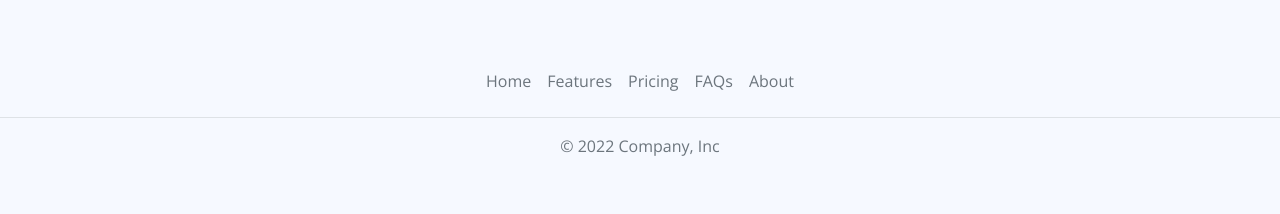
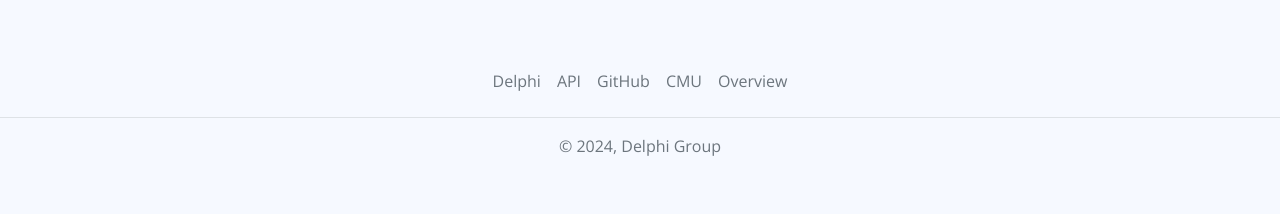
Before and after one commit to cmu-delphi/signal_documentation, a Django app: page / in a window 1280 px wide. Shown: the part 1068-1282 px from the top of the page. Run offline with Django 4.2, Linux system fonts and the light colour scheme; data comes from the database, SQL or seed files in the repository; data that the repository does not hold is empty; parts of the project's set-up code (start-up, migrations or seed data) failed here and were passed over; some libraries are stand-ins or nearby versions.

Commit message:
Fixed links in footer.

```diff
--- a/src/templates/index.html
+++ b/src/templates/index.html
@@ -109,22 +109,22 @@
     <footer class="py-3 my-4">
       <ul class="nav justify-content-center border-bottom pb-3 mb-3">
         <li class="nav-item">
-          <a href="#" class="nav-link px-2 text-muted">Home</a>
+          <a href="https://delphi.cmu.edu/about/" class="nav-link px-2 text-muted">Delphi</a>
         </li>
         <li class="nav-item">
-          <a href="#" class="nav-link px-2 text-muted">Features</a>
+          <a href="https://cmu-delphi.github.io/delphi-epidata/" class="nav-link px-2 text-muted">API</a>
         </li>
         <li class="nav-item">
-          <a href="#" class="nav-link px-2 text-muted">Pricing</a>
+          <a href="https://github.com/cmu-delphi/" class="nav-link px-2 text-muted">GitHub</a>
         </li>
         <li class="nav-item">
-          <a href="#" class="nav-link px-2 text-muted">FAQs</a>
+          <a href="https://www.cmu.edu/" class="nav-link px-2 text-muted">CMU</a>
         </li>
         <li class="nav-item">
-          <a href="#" class="nav-link px-2 text-muted">About</a>
+          <a href="https://delphi.cmu.edu/covidcast/" class="nav-link px-2 text-muted">Overview</a>
         </li>
       </ul>
-      <p class="text-center text-muted">© 2022 Company, Inc</p>
+      <p class="text-center text-muted">© 2024, Delphi Group</p>
     </footer>
 
     <!-- Template Main JS File -->
```
